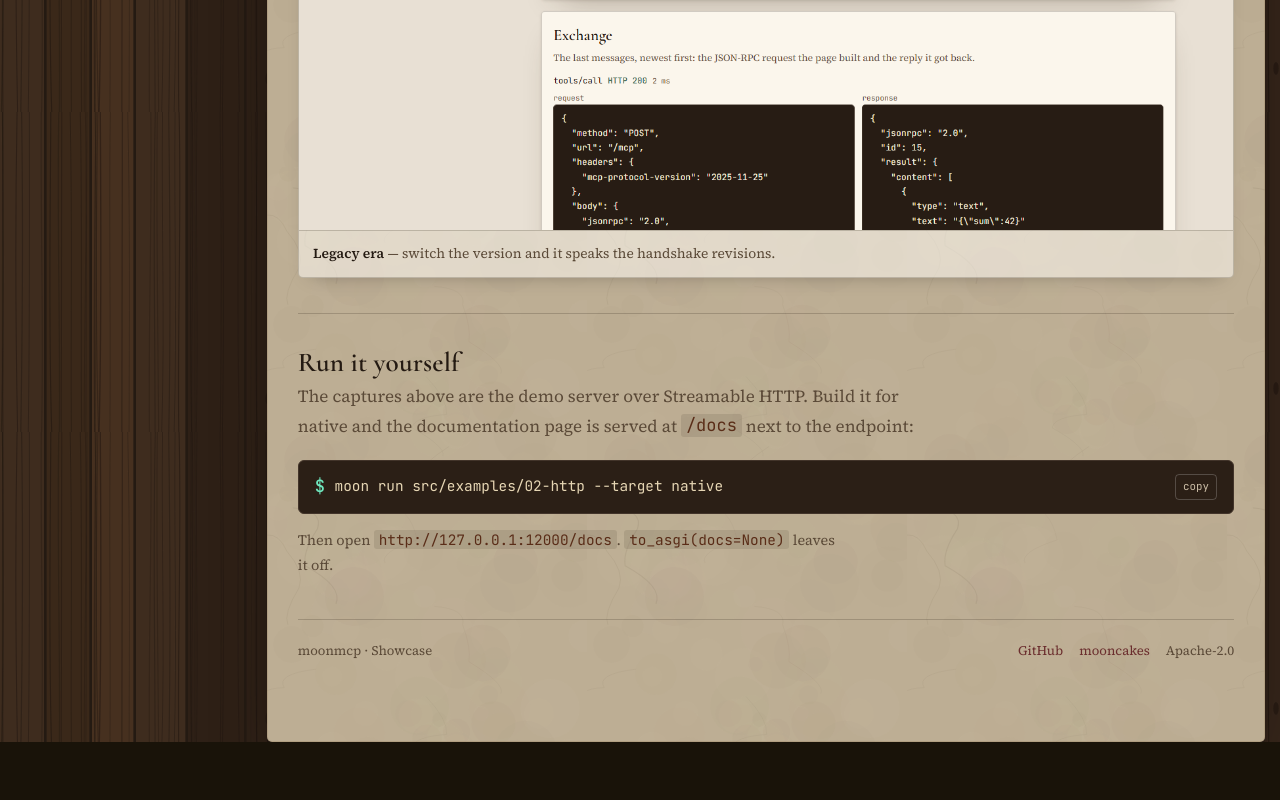
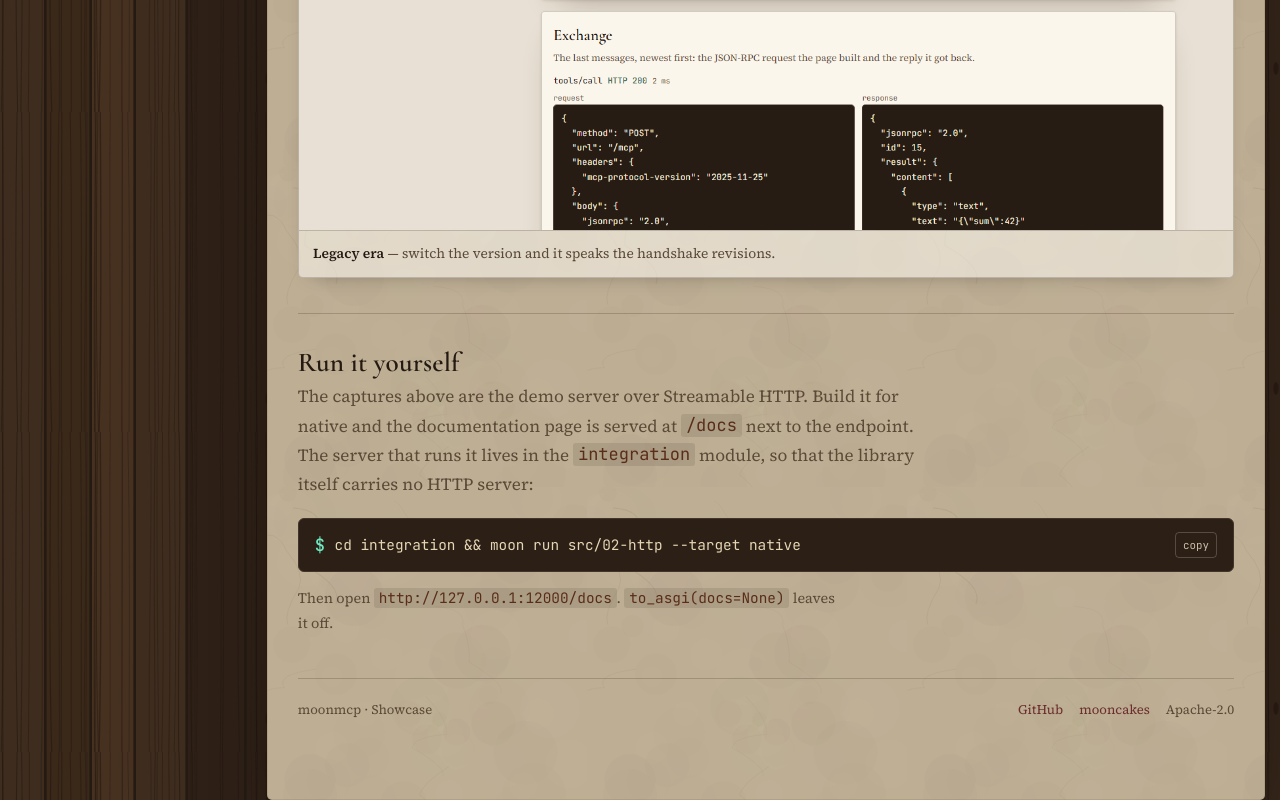
Before and after one commit to moonbitstack/moonmcp, a plain HTML site: page docs/showcase.html in a window 1280 px wide. Shown: the part 7568-8368 px from the top of the page. Before the commit the page ends 8310 px from the top, so only its background shows below. Drawn offline with nearby package versions, Linux system fonts and the light colour scheme.

Commit message:
docs(moonmcp): the showcase runs the server from the ecosystem module.
The example it names moved to integration/, so the command it prints names
that module rather than a path that is no longer there.

Signed-off-by: Leo Cheng (heke1228) <chengkelfan@qq.com>

```diff
--- a/docs/showcase.html
+++ b/docs/showcase.html
@@ -311,8 +311,8 @@
 
     <section class="section" id="how">
       <h2>Run it yourself</h2>
-      <p class="pdesc">The captures above are the demo server over Streamable HTTP. Build it for native and the documentation page is served at <code>/docs</code> next to the endpoint:</p>
-      <div class="runline"><span class="prompt">$</span><code>moon run src/examples/02-http --target native</code><button class="copy" type="button">copy</button></div>
+      <p class="pdesc">The captures above are the demo server over Streamable HTTP. Build it for native and the documentation page is served at <code>/docs</code> next to the endpoint. The server that runs it lives in the <code>integration</code> module, so that the library itself carries no HTTP server:</p>
+      <div class="runline"><span class="prompt">$</span><code>cd integration &amp;&amp; moon run src/02-http --target native</code><button class="copy" type="button">copy</button></div>
       <p style="color:var(--sheet-muted);font-size:.9rem;margin-top:.9rem">Then open <code>http://127.0.0.1:12000/docs</code>. <code>to_asgi(docs=None)</code> leaves it off.</p>
     </section>
 
```
